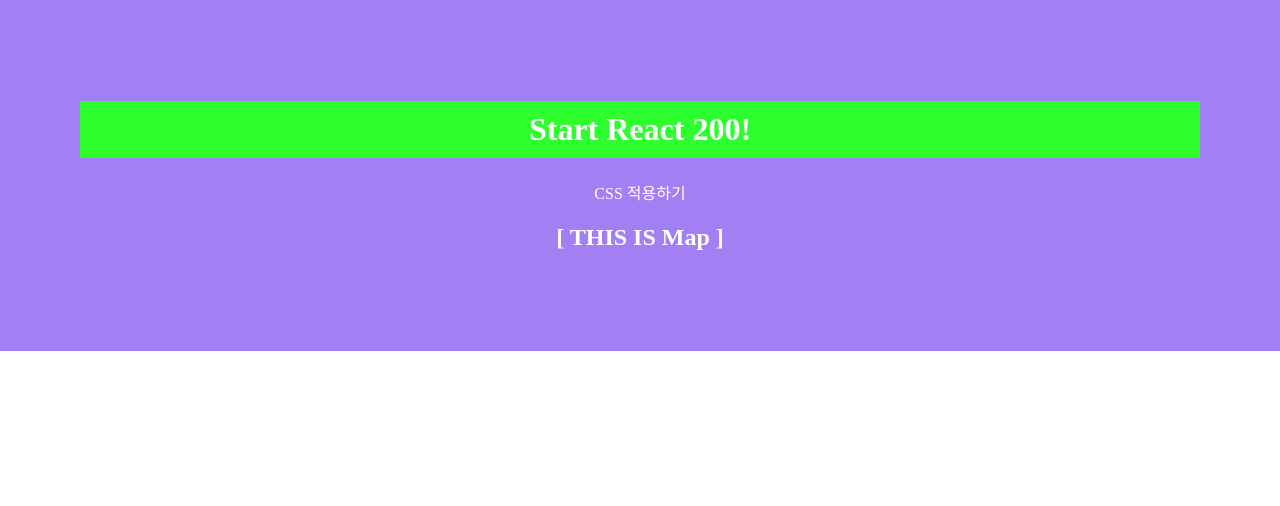
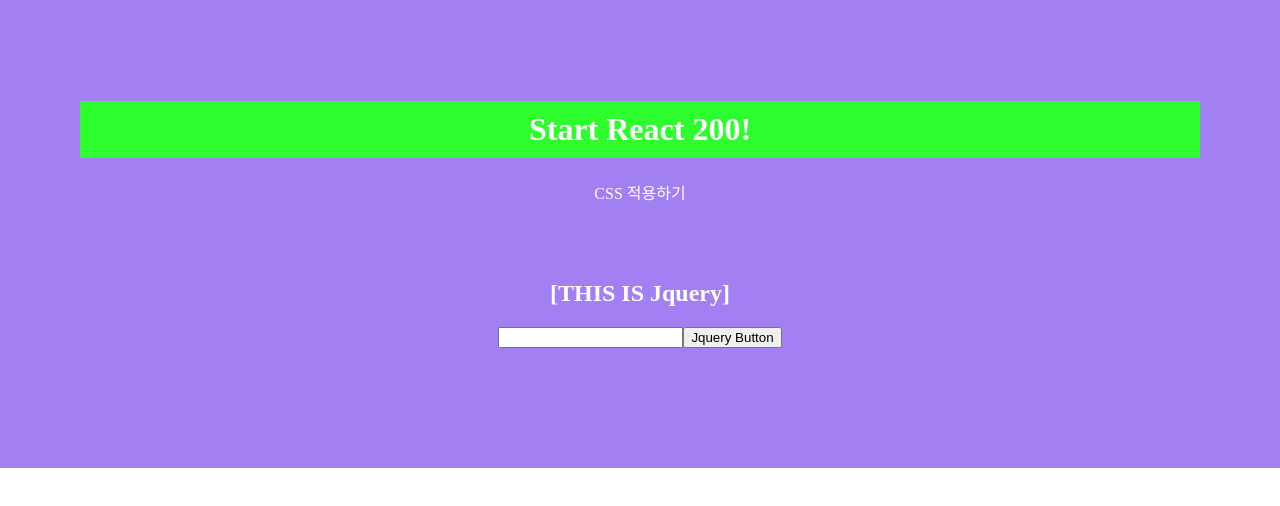
Before and after one commit to abcww2/studyReact200, a React (Create React App) app: page / in a window 1280 px wide. Shown: the top 506 px of the page. Built offline with nearby package versions, Linux system fonts and the light colour scheme.

Commit message:
part1-016

```diff
--- a/package.json
+++ b/package.json
@@ -6,6 +6,7 @@
     "@testing-library/jest-dom": "^5.16.1",
     "@testing-library/react": "^12.1.2",
     "@testing-library/user-event": "^13.5.0",
+    "jquery": "^3.6.0",
     "react": "^17.0.2",
     "react-dom": "^17.0.2",
     "react-scripts": "5.0.0",
--- a/src/App.js
+++ b/src/App.js
@@ -1,13 +1,13 @@
 import React from 'react'
 import "./App.css"
-import Map from './R015_Map'
+import Jquery from './R016_Jquery'
 
 function App() {
   return (
     <div>
       <h1>Start React 200!</h1>
       <p>CSS 적용하기</p>
-      <Map/>
+      <Jquery/>
     </div>
   );
 }
--- /dev/null
+++ b/src/R016_Jquery.js
@@ -0,0 +1,26 @@
+import React, { Component } from 'react';
+import $ from 'jquery'
+
+class R016_Jquery extends Component {
+
+    input_alert = (e) => {
+        // e : event of buttonId
+        // javascript
+        // let input_val = document.getElementById("inputId").value;
+        let input_val = $("#inputId").val();
+        alert(input_val);
+    }
+
+    render() {
+        return (
+            <div>
+                <h2>[THIS IS Jquery]</h2>
+                <input id="inputId" name='inputName'/>
+                <button id="buttonId" onClick={e => this.input_alert(e)}>
+                Jquery Button</button>
+            </div>
+        )
+    }
+}
+
+export default R016_Jquery;
```
Also changed, not shown: 1 other file (tests, documents, lock files or other folders).
